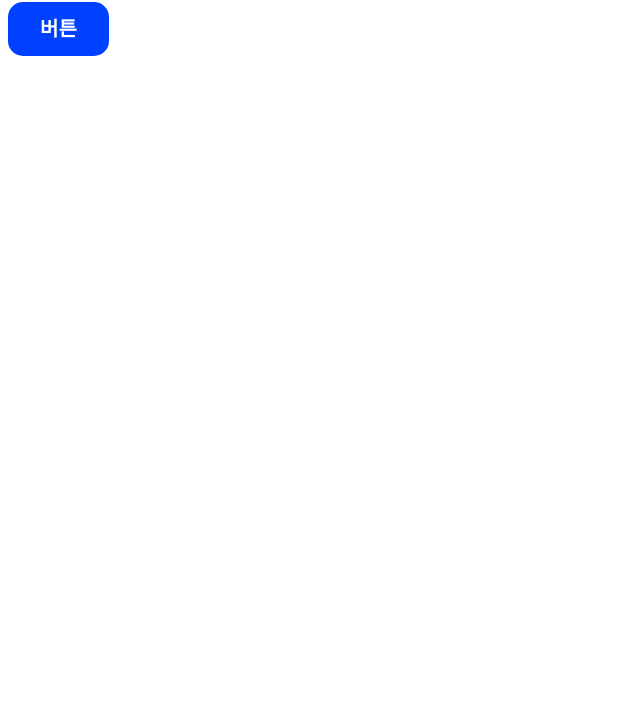
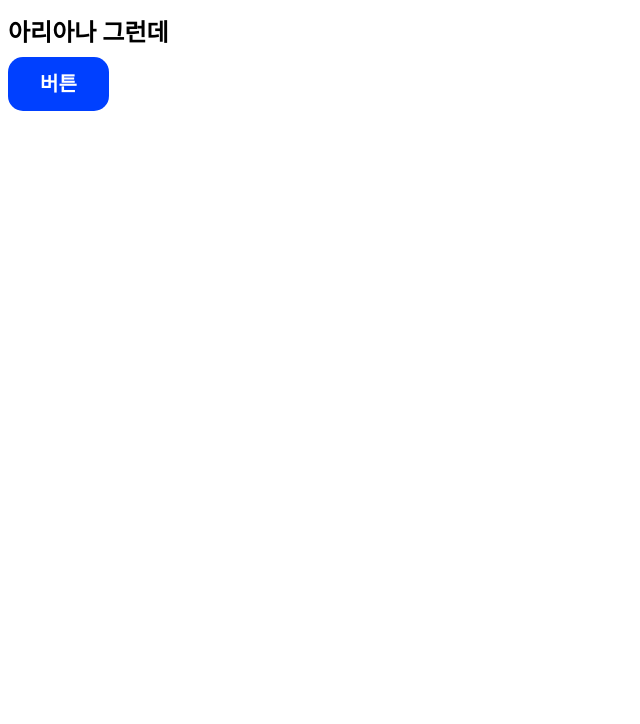
Before and after one commit to JhnnWeak/hnn-js, a plain HTML site: page index.html in a window 1280 px wide. Shown: the part 76-800 px from the top of the page, without its empty margins (0-640 px from the left). Drawn offline with Linux system fonts and the light colour scheme.

```diff
--- a/index.html
+++ b/index.html
@@ -13,6 +13,7 @@
   </head>
   <body>
     <h1>아이스 아메리카노</h1>
+    <h2>아리아나 그런데</h2>
     <p data-ke-size="size16">
       <a class="butt" href="https://google.com/">버튼</a>
     </p>
```
